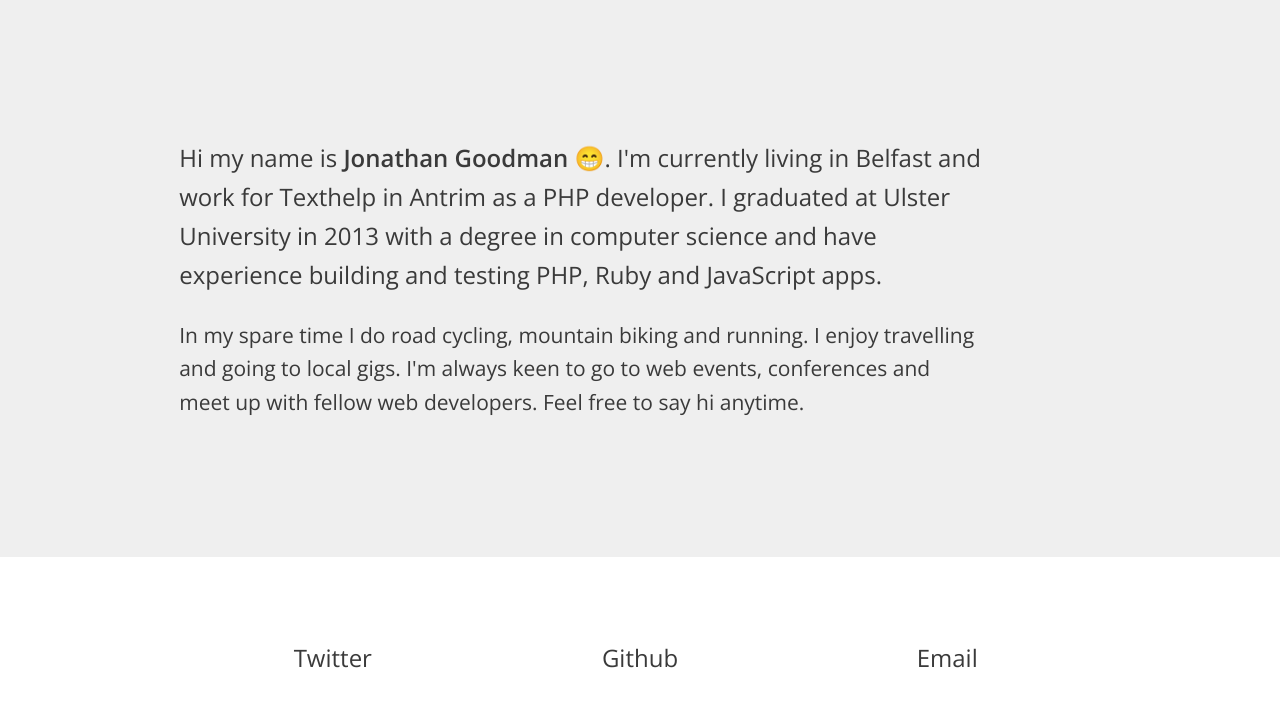
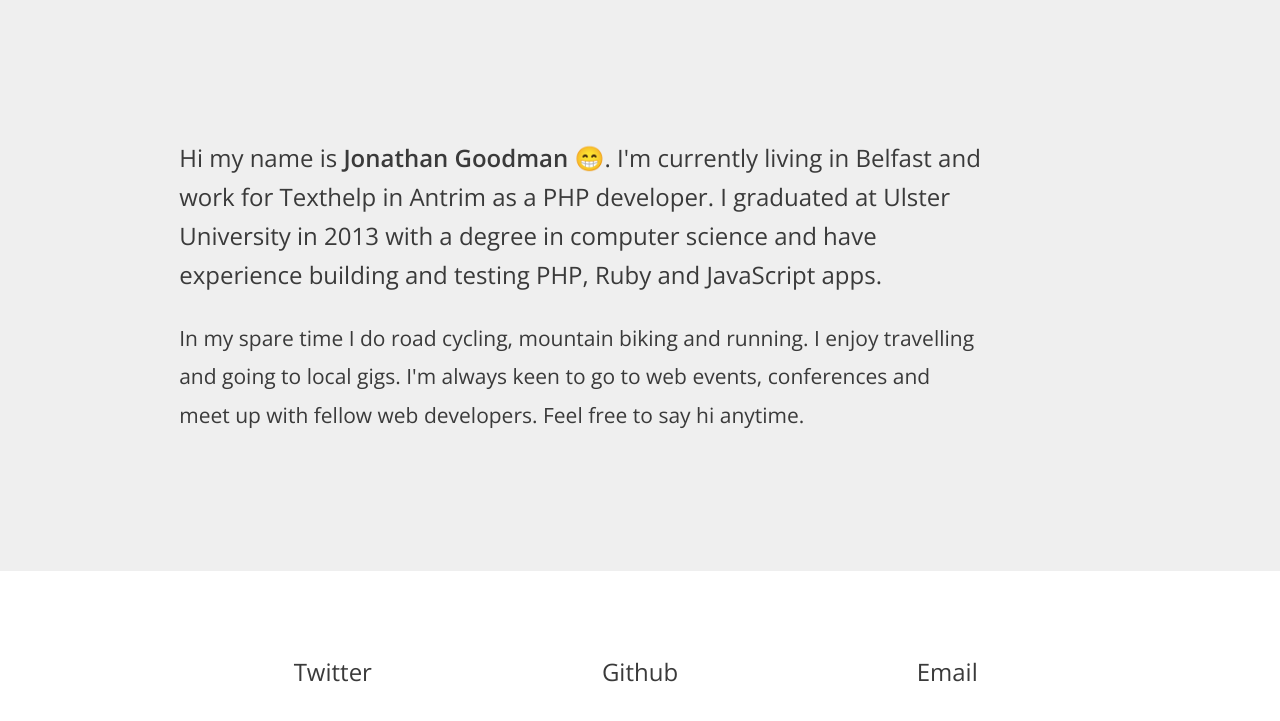
Before and after one commit to defaultbeep/jon, a Jekyll site: the page built from index.html, in a window 1280 px wide. Shown: the top 721 px of the page. Built offline with Jekyll 4.4.1, drawn with Linux system fonts in a browser that asks for light colours.

Commit message:
Small bump in font size for introduction paragraphs

```diff
--- a/_includes/header.html
+++ b/_includes/header.html
@@ -1,13 +1,13 @@
 <header>
   <section class="full introduction">
-    <p>Hi my name is <strong>Jonathan Goodman</strong> 😁. I'm currently living in
+    <p class="lead">Hi my name is <strong>Jonathan Goodman</strong> 😁. I'm currently living in
       Belfast and work for Texthelp in Antrim as a PHP developer.
 
       I graduated at Ulster University in 2013 with a degree in computer
       science and have experience building and testing PHP, Ruby and
       JavaScript apps.</p>
 
-      <p>In my spare time I do road cycling, mountain biking and running. I
+      <p class="lead-follow">In my spare time I do road cycling, mountain biking and running. I
         enjoy travelling and going to local gigs. I'm always keen to go to web
         events, conferences and meet up with fellow web developers.
         <a href="mailto:jonathanalbangoodman@gmail.com">Feel free to say hi
--- a/_sass/_type.scss
+++ b/_sass/_type.scss
@@ -130,8 +130,13 @@
   margin-bottom: 1em;
 }
 
-.introduction p:first-child {
+.lead {
   font-size: $header-2-font-size;
+  line-height: adjust-line-height($header-2-font-size);
+}
+
+.lead-follow {
+  font-size: $header-3-font-size;
   line-height: adjust-line-height($header-2-font-size);
 }
 
```
